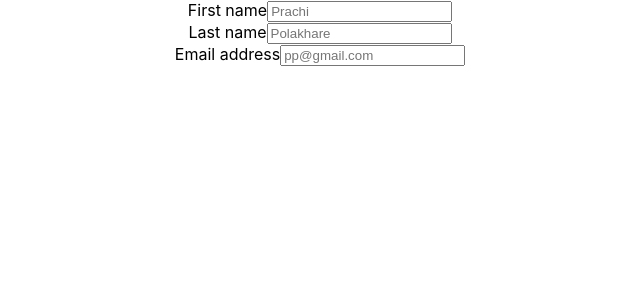
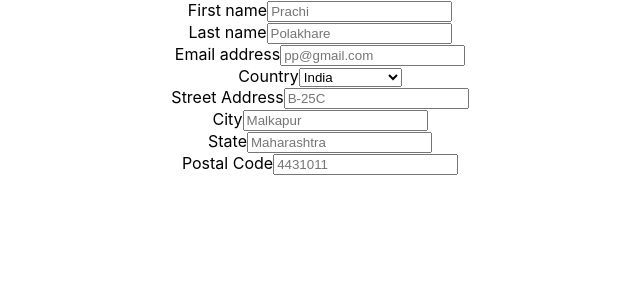
Before and after one commit to Prachi24599/form-app-hw, a React (Create React App) app: page / in a window 1280 px wide. Shown: the top 300 px of the page, without its empty margins (320-960 px from the left). Built offline with nearby package versions, Linux system fonts and the light colour scheme.

Commit message:
form structure created

```diff
--- a/src/App.js
+++ b/src/App.js
@@ -6,11 +6,17 @@ function App() {
     firstName: "",
     lastName: "",
     email: "",
+    country: "india",
+    streetAddress: "",
+    city: "",
+    state: "",
+    postalCode: "",
   });
   function changeHandler(event) {
     const { name, value, checked, type } = event.target;
     setFormData((prev) => ({ ...prev, [name]: value }));
   }
+  console.log(formData);
   return (
     <div className="App">
       <form>
@@ -23,7 +29,6 @@ function App() {
           value={formData.firstName}
           onChange={changeHandler}
         />
-
         <br />
         <label htmlFor="lastName">Last name</label>
         <input
@@ -44,6 +49,59 @@ function App() {
           value={formData.email}
           onChange={changeHandler}
         />
+        <br />
+        <label htmlFor="country">Country</label>
+        <select
+          id="country"
+          name="country"
+          value={formData.country}
+          onChange={changeHandler}
+        >
+          <option value="india">India</option>
+          <option value="canada">Canada</option>
+          <option value="united states">United States</option>
+          <option value="mexica">Mexico</option>
+        </select>
+        <br />
+        <label htmlFor="streetAddress">Street Address</label>
+        <input
+          type="text"
+          name="streetAddress"
+          id="streetAddress"
+          placeholder="B-25C"
+          value={formData.streetAddress}
+          onChange={changeHandler}
+        />
+        <br />
+        <label htmlFor="city">City</label>
+        <input
+          type="text"
+          name="city"
+          id="city"
+          placeholder="Malkapur"
+          value={formData.city}
+          onChange={changeHandler}
+        />
+        <br />
+        <label htmlFor="state">State</label>
+        <input
+          type="text"
+          name="state"
+          id="state"
+          placeholder="Maharashtra"
+          value={formData.state}
+          onChange={changeHandler}
+        />
+        <br />
+        <label htmlFor="postalCode">Postal Code</label>
+        <input
+          type="text"
+          name="postalCode"
+          id="postalCode"
+          placeholder="4431011"
+          value={formData.postalCode}
+          onChange={changeHandler}
+        />
       </form>
     </div>
   );
```
